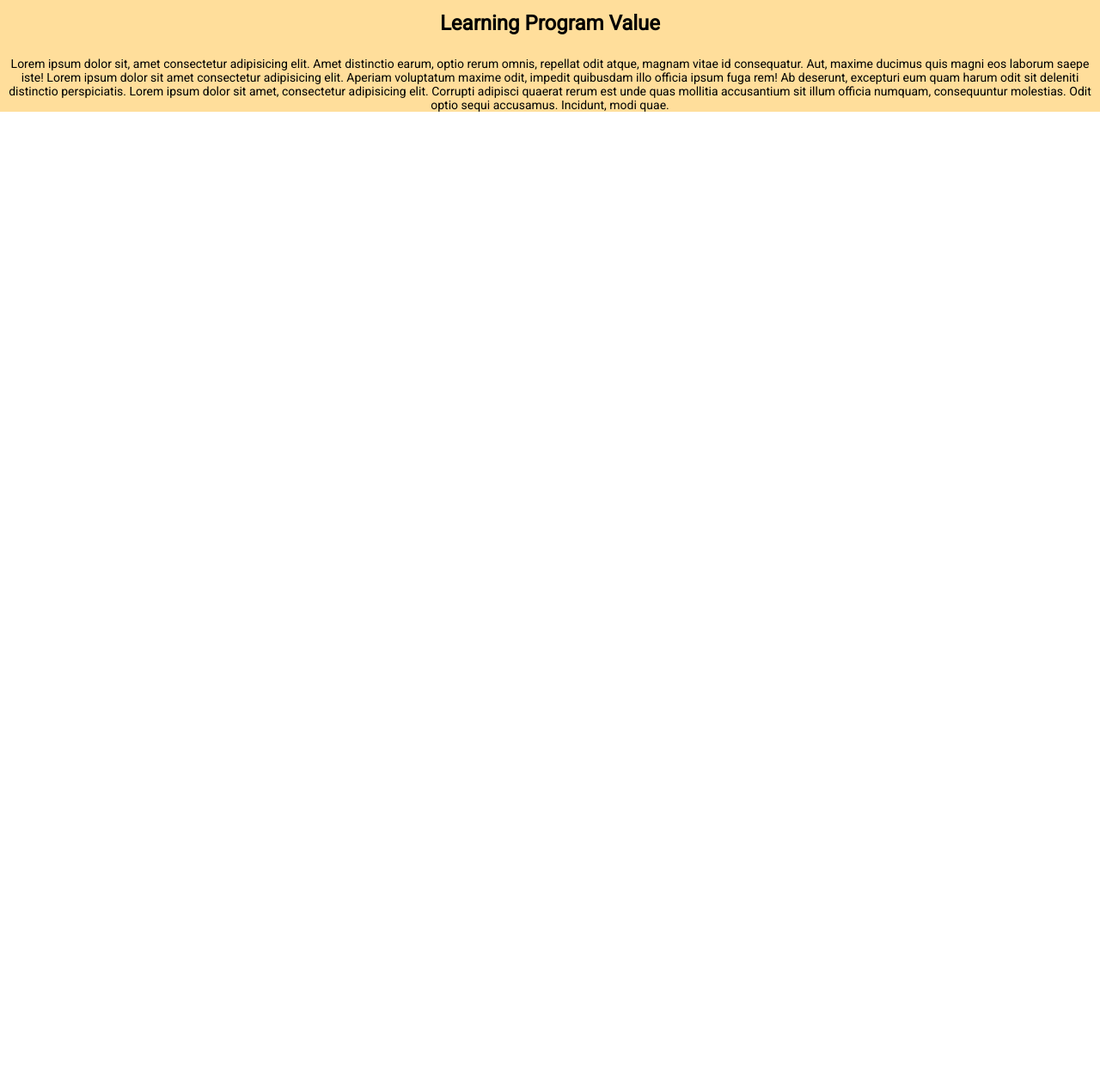
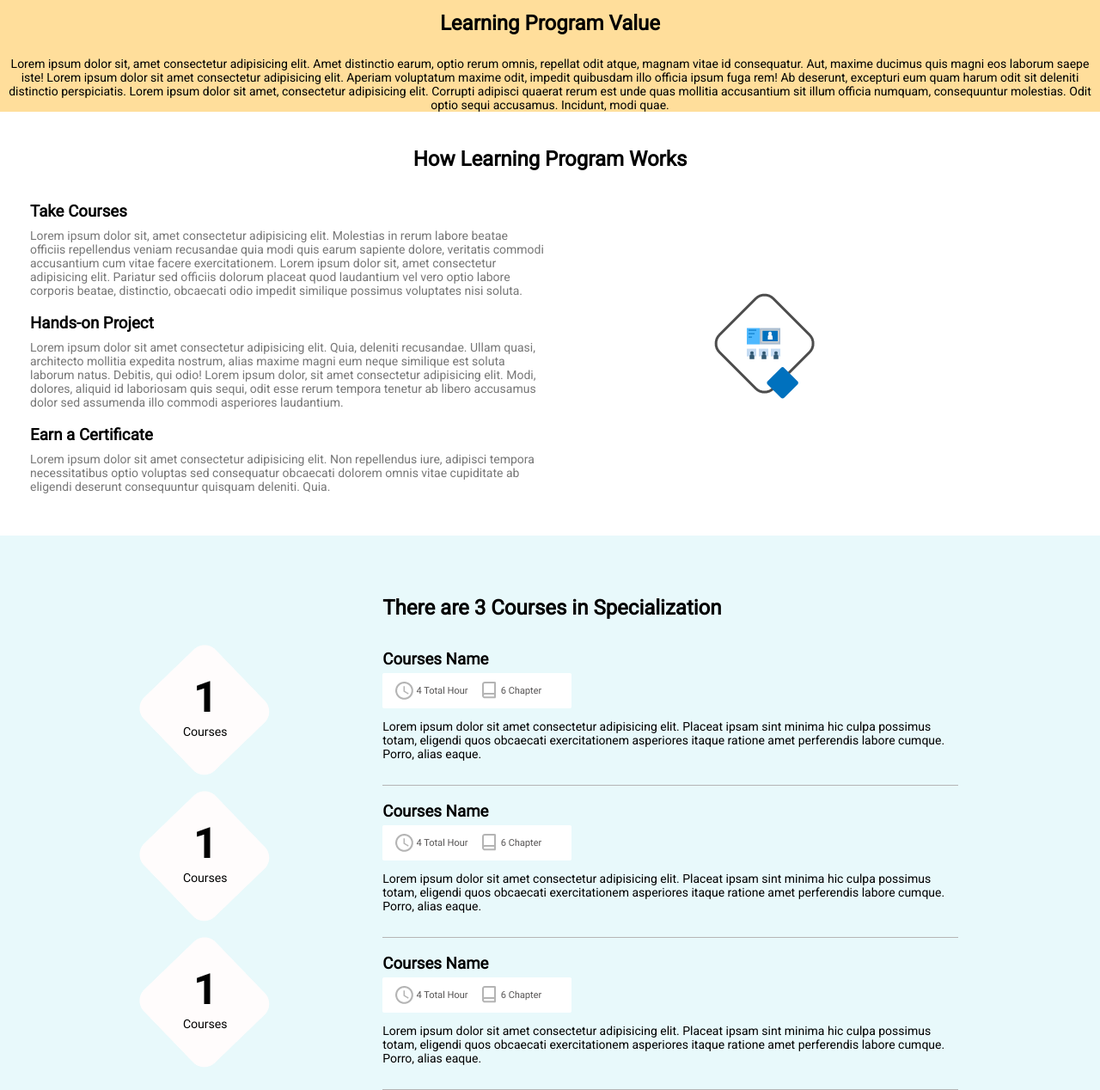
Before and after one commit to NikitaMishra123/VyomaLabs, a plain HTML site: page index.html in a window 1280 px wide. Shown: the part 1035-2303 px from the top of the page at 86% size. Before the commit the page ends 1165 px from the top, so only its background shows below. Drawn offline with Linux system fonts and the light colour scheme.

Commit message:
updated files

```diff
--- a/index.html
+++ b/index.html
@@ -59,12 +59,6 @@
 
           </div>
 
-
-
-
-
-
-
         <div class="container1">
 
 
@@ -112,11 +106,76 @@
                         Lorem ipsum dolor sit amet consectetur adipisicing elit. Aperiam voluptatum maxime odit, impedit quibusdam illo officia ipsum fuga rem! Ab deserunt, excepturi eum quam harum odit sit deleniti distinctio perspiciatis.
 
                         Lorem ipsum dolor sit amet, consectetur adipisicing elit. Corrupti adipisci quaerat rerum est unde quas mollitia accusantium sit illum officia numquam, consequuntur molestias. Odit optio sequi accusamus. Incidunt, modi quae.
+                    </p>
+                </div>
 
-                    </p>
+                <div class="works">
+                    <h2>How Learning Program Works</h2>
+                </div>
+
+                 <!-- offer -->
+    <div class="offer">
+
+                <div class="col-5">
+                    <h3>Take Courses</h3>
+                   <p>Lorem ipsum dolor sit, amet consectetur adipisicing elit. Molestias in rerum labore beatae officiis repellendus veniam recusandae quia modi quis earum sapiente dolore, veritatis commodi accusantium cum vitae facere exercitationem. Lorem ipsum dolor sit, amet consectetur adipisicing elit. Pariatur sed officiis dolorum placeat quod laudantium vel vero optio labore corporis beatae, distinctio, obcaecati odio impedit similique possimus voluptates nisi soluta.</p><br>
+
+                    <h3>Hands-on Project</h3>
+                      <p> Lorem ipsum dolor sit amet consectetur adipisicing elit. Quia, deleniti recusandae. Ullam quasi, architecto mollitia expedita nostrum, alias maxime magni eum neque similique est soluta laborum natus. Debitis, qui odio!
+                          Lorem ipsum dolor, sit amet consectetur adipisicing elit. Modi, dolores, aliquid id laboriosam quis sequi, odit esse rerum tempora tenetur ab libero accusamus dolor sed assumenda illo commodi asperiores laudantium.
+                   </p><br>
+
+                   <h3>Earn a Certificate</h3>
+                   <p>Lorem ipsum dolor sit amet consectetur adipisicing elit. Non repellendus iure, adipisci tempora necessitatibus optio voluptas sed consequatur obcaecati dolorem omnis vitae cupiditate ab eligendi deserunt consequuntur quisquam deleniti. Quia.</p><br>
+
                 </div>
 
 
 
+                <div class="col-6">
+                    <img src="works.png" class="offer-img">
+                </div>
+                </div>
+
+
+                 <!-- offer -->
+    <div class="courses">
+
+         <div class="clk">
+
+
+        <div class="col-7">
+            <img src="Course.png" style="margin-top: 120px;margin-left: 120px">
+            <img src="Course.png" style="margin-left: 120px">
+            <img src="Course.png" style="margin-left: 120px">
+
+
+        </div>
+
+
+
+        <div class="col-8">
+            <h2><b>There are 3 Courses in Specialization</b></h2>
+            <h3>Courses Name</h3>
+            <img src="clcbook.png">
+            <p>Lorem ipsum dolor sit amet consectetur adipisicing elit. Placeat ipsam sint minima hic culpa possimus totam, eligendi quos obcaecati exercitationem asperiores itaque ratione amet perferendis labore cumque. Porro, alias eaque.</p>
+            <hr>
+
+
+            <h3>Courses Name</h3>
+            <img src="clcbook.png">
+            <p>Lorem ipsum dolor sit amet consectetur adipisicing elit. Placeat ipsam sint minima hic culpa possimus totam, eligendi quos obcaecati exercitationem asperiores itaque ratione amet perferendis labore cumque. Porro, alias eaque.</p>
+            <hr>
+
+
+            <h3>Courses Name</h3>
+            <img src="clcbook.png">
+            <p>Lorem ipsum dolor sit amet consectetur adipisicing elit. Placeat ipsam sint minima hic culpa possimus totam, eligendi quos obcaecati exercitationem asperiores itaque ratione amet perferendis labore cumque. Porro, alias eaque.</p>
+            <hr>
+
+        </div>
+        </div>
+        </div>
+
 </body>
 </html>
--- a/style.css
+++ b/style.css
@@ -267,6 +267,36 @@ h2{
     padding-right: 10px;
 }
 
+.works{
+    text-align: center;
+    margin-top: 25px;
+}
+
+.offer{
+    display: flex;
+    max-width: 1080px;
+    margin-left: 35px;
+}
+
+.offer p{
+    color: #777;
+}
+
+
+.offer .col-5{
+    margin-top: 20px;
+    flex-basis: 70%;
+    max-width: 600px;
+}
+
+.offer .col-6 img{
+    margin-top: 120px;
+    margin-left: 190px;
+}
+
+.offer .col-5 h3{
+    color:#000;
+}
 
 
 .group h1{
@@ -281,16 +311,6 @@ h2{
     padding-top: 60px;
 }
 
-.rate{
-
-    margin-right: auto;
-    width: 150px;
-    margin-left: 50px;
-    margin-top: 65px;
-
-}
-
-
 
 .group h2{
     color: rgb(2, 2, 2);
@@ -298,6 +318,62 @@ h2{
     height: 140px;
     text-align: start;
     padding-top: 60px;
+}
+
+.courses{
+    margin-top: 30px;
+    background: #E8F9FB;
+}
+
+.clk{
+    display: flex;
+    max-width: 1080px;
+    margin-left: 35px;
+}
+
+.courses col-7{
+    margin-left: 50px;
+    background-image: url("coursebk.png");
+}
+
+.courses col-7 img{
+    margin-top: 70px;
+    line-height: 30px;
+
+}
+
+.courses hr{
+    border:none;
+    background:#b5b5b5;
+    height:1px;
+    margin-top: 28px;
+}
+
+
+
+.courses h3{
+    color:black;
+}
+
+.courses h2{
+    margin-top: 4px;
+}
+
+.courses .col-8{
+    margin-top: 50px;
+}
+
+.courses .col-8 h3{
+    line-height: 20px;
+    margin-top: 20px;
+}
+
+.courses .col-8 p{
+    color: black;
+}
+
+.courses .col-8 img{
+    margin-top: 6px;
 }
 
 
```
Also changed, not shown: Course.png (added), clcbook.png (added), coursebk.png (added), works.png (added).
